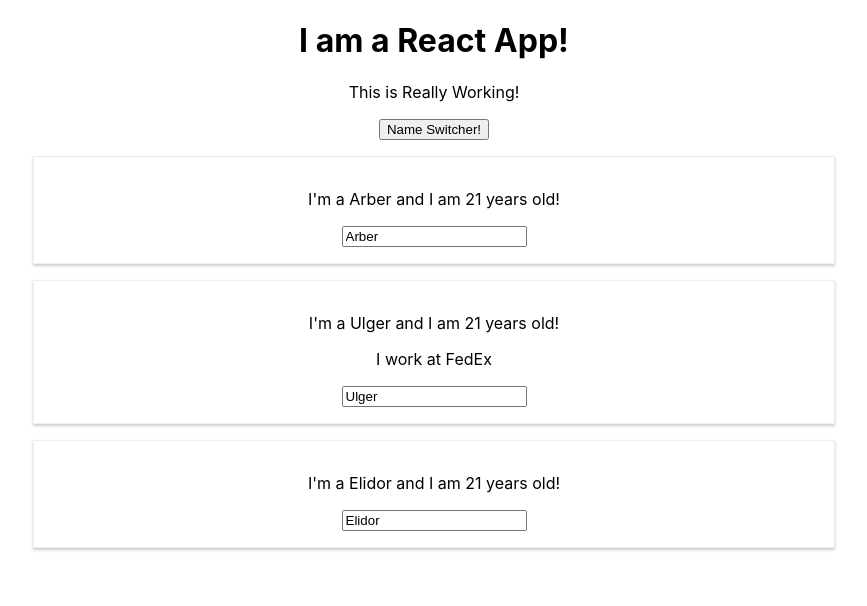
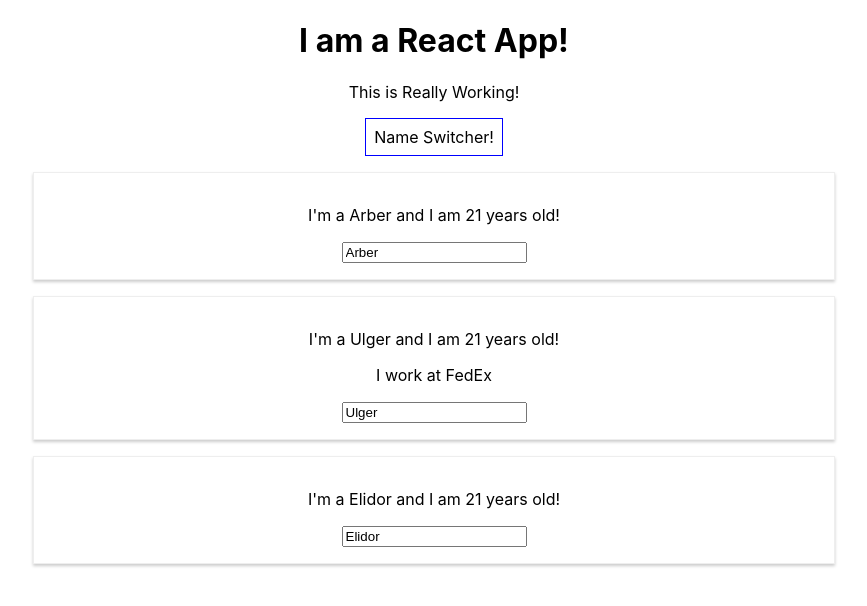
Before and after one commit to ArberGjonaj/React_Throwback_Learning, a React (Create React App) app: page / in a window 1280 px wide. Shown: the top 606 px of the page, without its empty margins (206-1073 px from the left). Built offline with nearby package versions, Linux system fonts and the light colour scheme.

Commit message:
Working with Inline Styles

```diff
--- a/src/App.js
+++ b/src/App.js
@@ -29,11 +29,18 @@ class App extends React.Component{
     )
   }
   render(){
+    const style = {
+      backgroundColor: 'white',
+      font: 'inherit',
+      border: '1px solid blue',
+      padding: '8px',
+      cursor: 'pointer'
+    }
   return (
     <div className="App" >
      <h1>I am a React App!</h1>
      <p>This is Really Working!</p>
-     <button onClick={()=>this.nameSwitchHandler("Arbri")}>Name Switcher!</button>
+     <button style={style}  onClick={()=>this.nameSwitchHandler("Arbri")}>Name Switcher!</button>
      <Person
       click={this.nameSwitchHandler.bind(this,"Arbrer Gjonaj")}
       onChange={this.nameChangedHandler}
```
